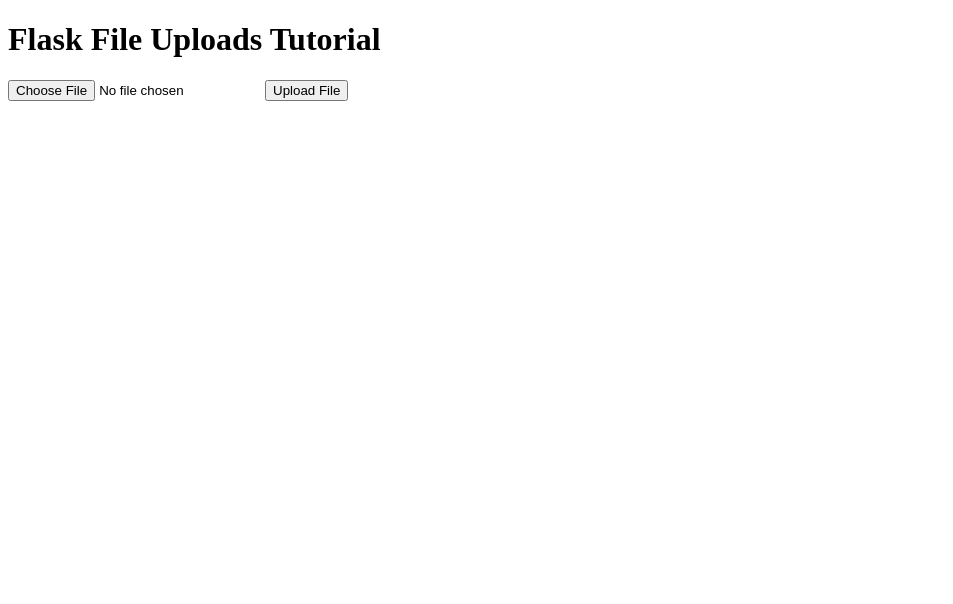
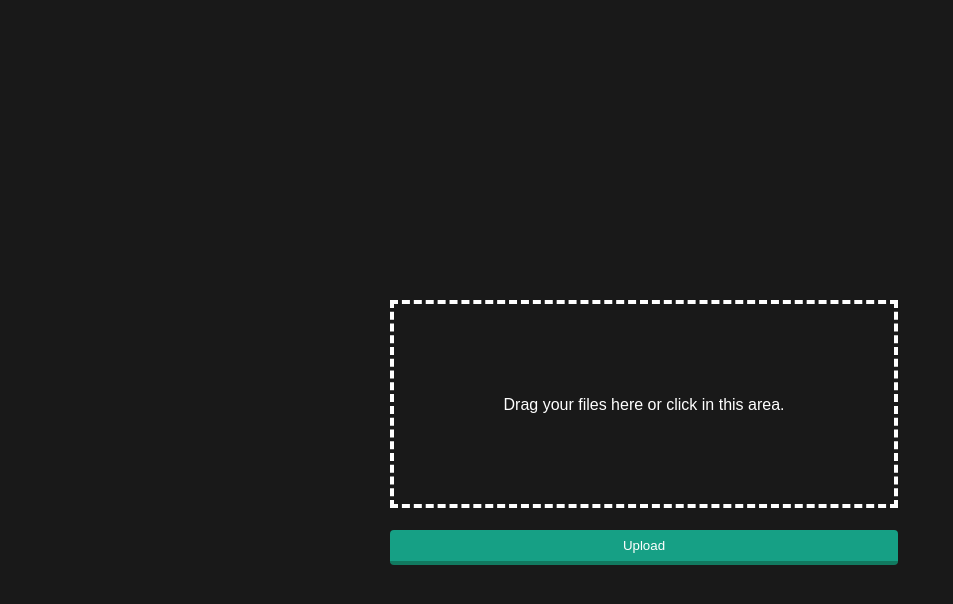
Before and after one commit to nikolsky/meeting-cadmus, a Flask app: page / in a window 1280 px wide. Shown: the top 604 px of the page, without its empty margins (0-953 px from the left). Run offline with Flask 2, Linux system fonts and the light colour scheme.

Commit message:
Added file upload UI and summarization output near the video

```diff
--- a/web-demo/app.py
+++ b/web-demo/app.py
@@ -1,4 +1,4 @@
-from flask import Flask, render_template
+from flask import Flask, render_template, redirect, url_for
 from flask_wtf import FlaskForm
 from wtforms import FileField, SubmitField
 from werkzeug.utils import secure_filename
@@ -14,19 +14,42 @@ class UploadFileForm(FlaskForm):
     submit = SubmitField("Upload File")
 
 @app.route('/', methods=['GET',"POST"])
-@app.route('/home', methods=['GET',"POST"])
+#@app.route('/home', methods=['GET',"POST"])
 def home():
     form = UploadFileForm()
     if form.validate_on_submit():
         file = form.file.data # First grab the file
         file.save(os.path.join(os.path.abspath(os.path.dirname(__file__)),app.config['UPLOAD_FOLDER'],secure_filename(file.filename))) # Then save the file
-        return "File has been uploaded."
+        #return "File has been uploaded."
+        print("filename", file.filename)
+        return redirect(url_for('video', VideoPath=file.filename))
     return render_template('index.html', form=form)
 
 @app.route('/video/<path:VideoPath>')
 def video(VideoPath):
     print(VideoPath)
-    return render_template('videoplayer.html', video_path = VideoPath)
+
+    insights = summary = arrangements = "In progress..."
+    folder_path = app.config['UPLOAD_FOLDER'] + "/" + VideoPath
+    try:
+        with open(folder_path + "_insights.txt", "r") as f:
+            insights = f.read()
+    except:
+        pass
+
+    try:
+        with open(folder_path + "_summary.txt", "r") as f:
+            summary = f.read()
+    except:
+        pass
+
+    try:
+        with open(folder_path + "_arrangements.txt", "r") as f:
+            arrangements = f.read()
+    except:
+        pass
+
+    return render_template('videoplayer.html', video_path = VideoPath, insights = insights, summary = summary, arrangements = arrangements)
 
 
 if __name__ == '__main__':
--- a/web-demo/templates/index.html
+++ b/web-demo/templates/index.html
@@ -1,18 +1,80 @@
 <!DOCTYPE html>
 <html lang="en">
 <head>
+    <style>
+body{
+    background: rgba(0,0,0,0.9);
+  }
+  form{
+    position: absolute;
+    top: 50%;
+    left: 50%;
+    margin-top: -100px;
+    margin-left: -250px;
+    width: 500px;
+    height: 200px;
+    border: 4px dashed #fff;
+  }
+  form p{
+    width: 100%;
+    height: 100%;
+    text-align: center;
+    line-height: 170px;
+    color: #ffffff;
+    font-family: Arial;
+  }
+  form input{
+    position: absolute;
+    margin: 0;
+    padding: 0;
+    width: 100%;
+    height: 100%;
+    outline: none;
+    opacity: 0;
+  }
+  form button{
+    margin: 0;
+    color: #fff;
+    background: #16a085;
+    border: none;
+    width: 508px;
+    height: 35px;
+    margin-top: -20px;
+    margin-left: -4px;
+    border-radius: 4px;
+    border-bottom: 4px solid #117A60;
+    transition: all .2s ease;
+    outline: none;
+  }
+  form button:hover{
+    background: #149174;
+      color: #0C5645;
+  }
+  form button:active{
+    border:0;
+  }
+    </style>
+    <script language="JavaScript" type="text/javascript">
+        $(document).ready(function(){
+        $('form input').change(function () {
+            $('form p').text(this.files.length + " file(s) selected");
+        });
+        });
+    </script>
     <meta charset="UTF-8">
     <meta http-equiv="X-UA-Compatible" content="IE=edge">
     <meta name="viewport" content="width=device-width, initial-scale=1.0">
     <title>Home</title>
 </head>
 <body>
-    <h1>Flask File Uploads Tutorial</h1>
-
     <form method='POST' enctype='multipart/form-data'>
         {{form.hidden_tag()}}
         {{form.file()}}
-        {{form.submit()}}
-    </form>
+        <!-- <input type="file"> -->
+        <p>Drag your files here or click in this area.</p>
+
+        <button type="submit">Upload</button>
+        <!-- {{form.submit()}} -->
+      </form>
 </body>
 </html>
```
Also changed, not shown: web-demo/templates/videoplayer.html (+55 -4 lines).
